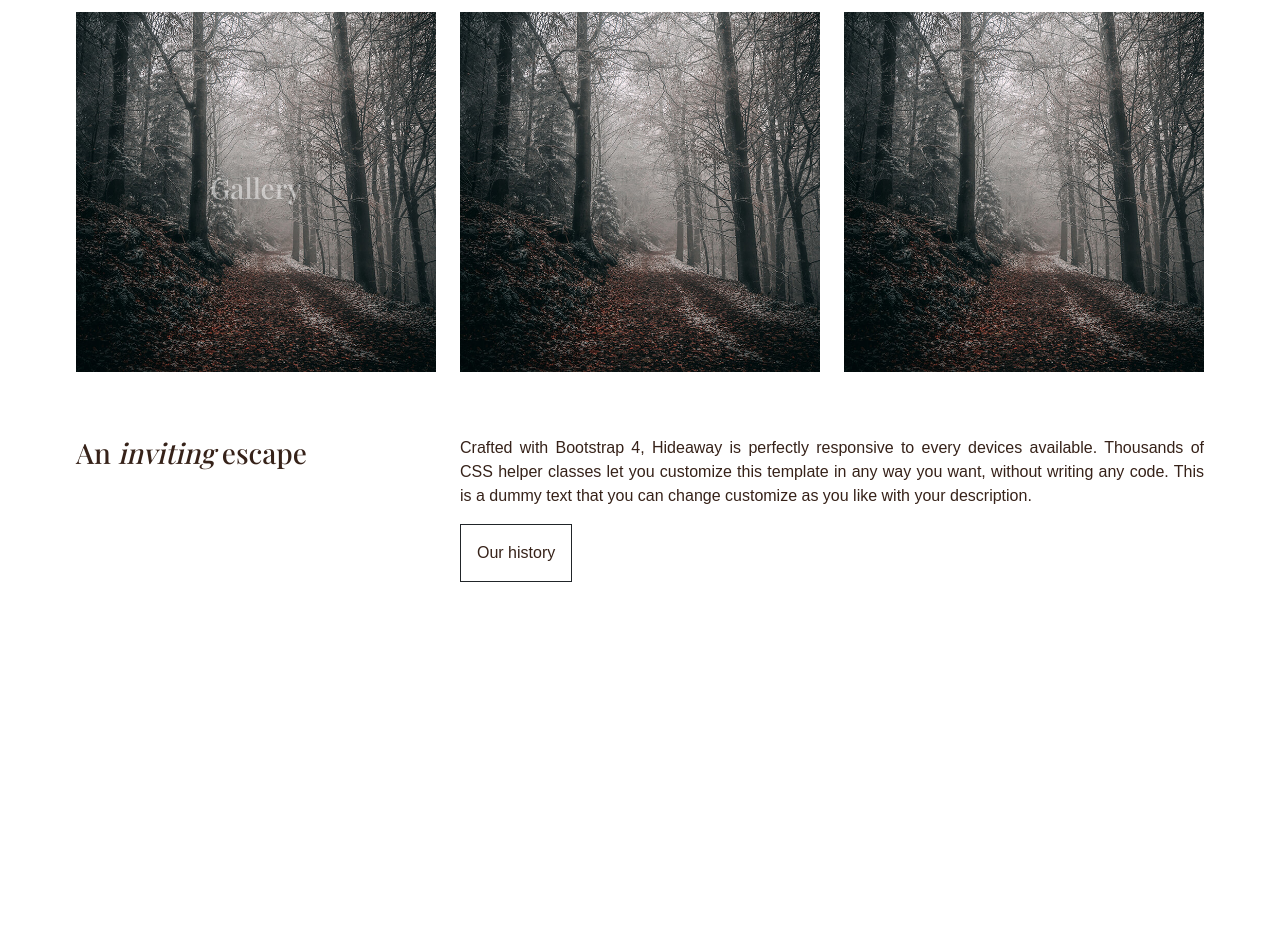
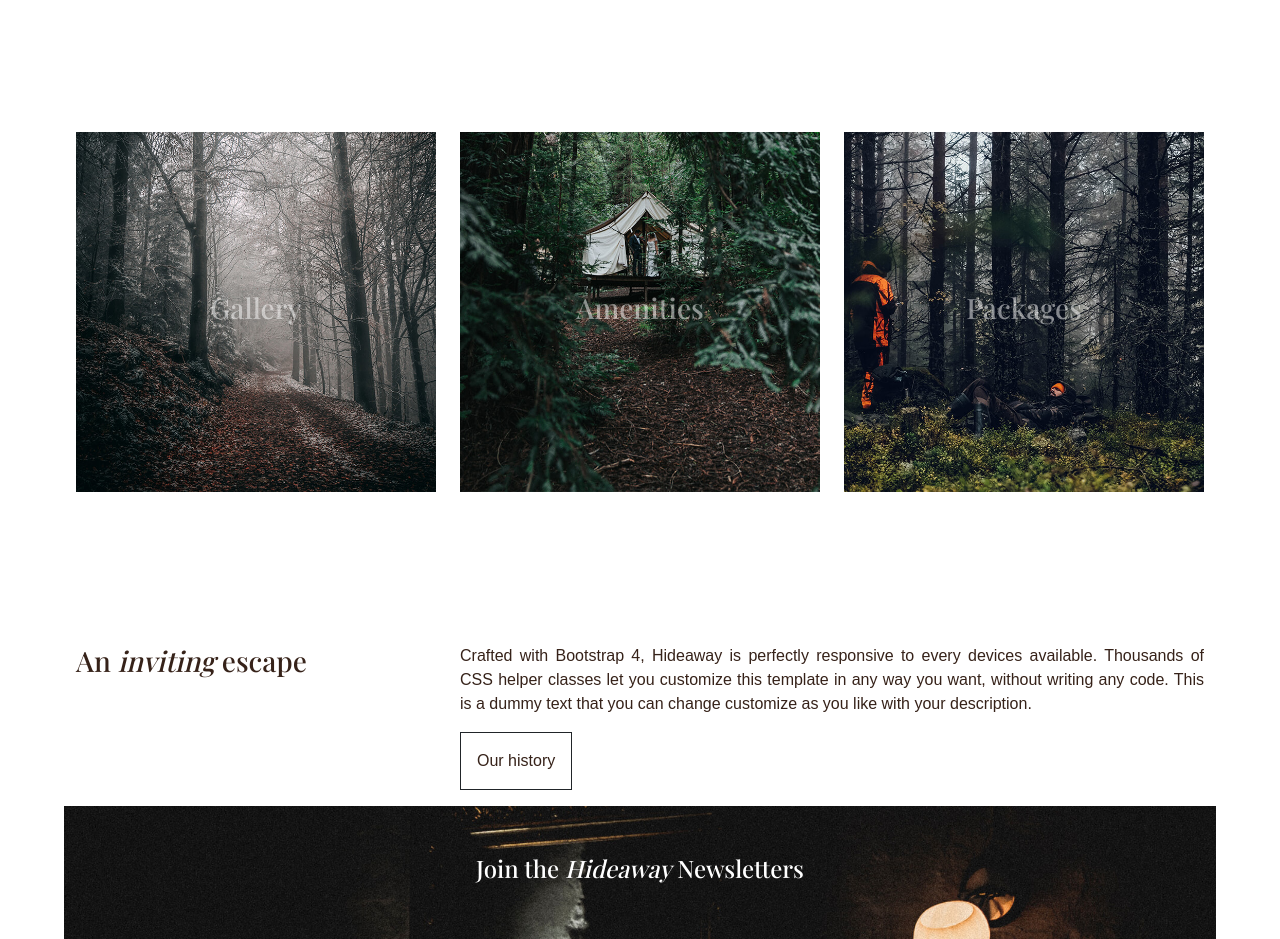
Before and after one commit to spabri/progettomountains, a plain HTML site: page index.html in a window 1280 px wide. Shown: the part 780-1719 px from the top of the page. Before the commit the page ends 1362 px from the top, so only its background shows below. Drawn offline with nearby package versions, Linux system fonts and the light colour scheme; a web font is replaced by a local one.

Commit message:
footer cominciato

```diff
--- a/assets/style.css
+++ b/assets/style.css
@@ -15,6 +15,7 @@ body {
     /* font-family: 'Hind Madurai', sans-serif; */
     font-family: var(--fontTitle);
     color:white;
+    -webkit-font-smoothing: antialiased;
 }
 .bodyContainer{
     width:100%;
@@ -105,15 +106,29 @@ nav{
 h1{
     font-size: 3.5rem;
     margin-top:0.25em;
-    transition: transform 250ms ease-in-out;
+    /* transition: transform 250ms ease-in-out; */
+    opacity: 0;
+    animation: test 1s forwards;
 }
-h1:hover{
+h5{
+    opacity: 0;
+    animation: test .8s forwards;
+}
+/* h1:hover{
     transform: translateY(-5px);
-}
+} */
 .headerImgSpace span{
     font-style: italic;
 }
-
+@keyframes test {
+    0% {
+      transform: translateY(30%);
+    }
+    100% {
+      opacity: 1;
+      transform: translateY(0%);
+    }
+  }
 /* carosello */
 .current{
     width:100%;
@@ -203,7 +218,19 @@ h1:hover{
     }
 }
 
+
+
+
+
+
+
 /* MAIN */
+
+section{
+    position:relative;
+    padding: 7.5rem 0;
+}
+
 
 
 /* SEZIONE CARD QUADRATE */
@@ -250,3 +277,34 @@ h3 span{
 :hover.btn-outline-dark{
     background-color: #4f3124;
 }
+
+
+
+
+
+
+
+/* FOOTER */
+.background-holder{
+
+    background:url(/media/footer-bg.jpeg);
+    background-position:top;
+    position:absolute;
+    top:0;
+    left:0;
+    background-size:cover;
+    z-index:1;
+    overflow: hidden;
+    background-repeat:no-repeat;
+
+}
+.background-holder:before{
+    background:linear-gradient(rgba(0, 0, 0, 0.401));
+    position:absolute;
+    content:" ";
+    top:0;
+    bottom:0;
+    left:0;
+    right:0;
+    z-index:1
+}
--- a/index.html
+++ b/index.html
@@ -128,7 +128,7 @@
 
         <main>
             <!-- SEZIONE CARD QUADRATE -->
-            <section class="container-fluid mt-5">
+            <section class="container-fluid mt-5 pb-3">
                 <div class="row flex-column flex-md-row justify-content-between align-items-center">
                     <div class="col-10 col-md-4 my-3">
                         <div class="squared position-relative "href="#">
@@ -141,16 +141,23 @@
                         </div>
                     </div>
                     <div class="col-10 col-md-4 my-3">
-                        <div class="squared "href="#">
-                            <img class="img-fluid" src="media/thumb-gallery.jpg" alt="">
-
+                        <div class="squared position-relative "href="#">
+                            <img class="img-fluid" src="media/thumb-amneities.jpg" alt="">
+                            <div class="hoverbox-content p-4 position-absolute top-0 left-0 w-100 h-100">
+                                <div class="hoverbox-primary-content d-flex align-items-center justify-content-center h-100">
+                                    <h3>Amenities</h3>
+                                </div>
+                            </div>
                         </div>
                     </div>
                     <div class="col-10 col-md-4 my-3">
-                        <div class="squared "href="#">
-                            <img class="img-fluid" src="media/thumb-gallery.jpg" alt="">
-
-
+                        <div class="squared position-relative "href="#">
+                            <img class="img-fluid" src="media/thumb-packages.jpg" alt="">
+                            <div class="hoverbox-content p-4 position-absolute top-0 left-0 w-100 h-100">
+                                <div class="hoverbox-primary-content d-flex align-items-center justify-content-center h-100">
+                                    <h3>Packages</h3>
+                                </div>
+                            </div>
                         </div>
                     </div>
                 </div>
@@ -158,7 +165,7 @@
             </section>
 
             <!-- SEZIONE TESTO 1 -->
-            <section class="testo1 mt-5">
+            <section class="testo1 pb-3">
                 <div class="container-fluid ">
                     <div class="row justify-content-md-between flex-column flex-md-row align-items-center align-items-md-start">
                         <div class="col-10 col-md-4">
@@ -192,7 +199,20 @@
 
 
         </main>
+        <footer class="text-center pb-3 position-relative">
+            <div class="background-holder w-100">
+                <div class="container">
+                    <div class="row justify-content-center">
+                        <div class="col-12 py-5">
+                            <h4 class="mb-2">
+                                Join the <em>Hideaway</em> Newsletters
+                            </h4>
+                        </div>
+                    </div>
+                </div>
+            </div>
 
+        </footer>
 
 
 
```
Also changed, not shown: media/footer-bg.jpeg (added).
